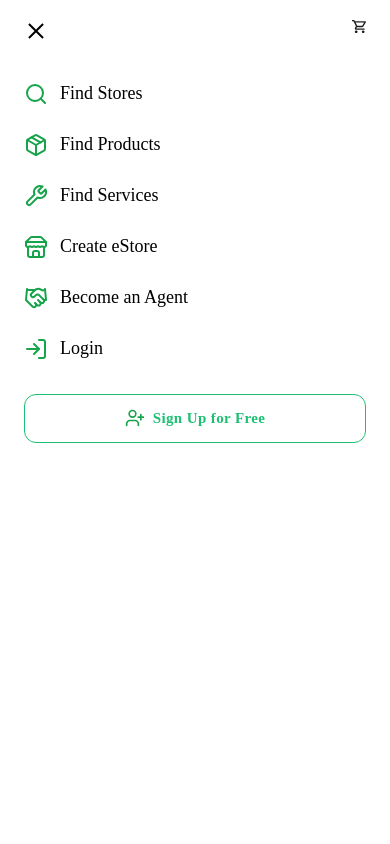
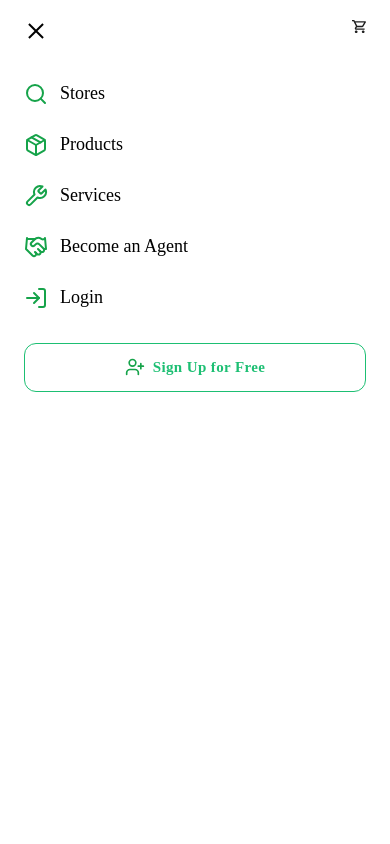
Before and after one commit to price-tag-tech/pricetag-frontend, a React (Create React App) app: page / in a window 390 px wide. Both pictures are taken after a click on the button 36 px from the left and 30 px from the top of the page. Shown: the top 844 px of the page. Built offline with nearby package versions, Linux system fonts and the light colour scheme.

Commit message:
Refactor Header component links for improved clarity; simplify link text by removing "Find" prefix.

```diff
--- a/src/components/layout/Header.tsx
+++ b/src/components/layout/Header.tsx
@@ -184,7 +184,7 @@ const Header: React.FC<HeaderProps> = ({ cartItemCount = 0 }) => {
                     onClick={toggleMenu}
                   >
                     <Search className="w-6 h-6 mr-3 text-green-600" />
-                    Find Stores
+                     Stores
                   </Link>
                   <Link
                     to="/products"
@@ -192,7 +192,7 @@ const Header: React.FC<HeaderProps> = ({ cartItemCount = 0 }) => {
                     onClick={toggleMenu}
                   >
                     <Package className="w-6 h-6 mr-3 text-green-600" />
-                    Find Products
+                     Products
                   </Link>
                   <Link
                     to="/services"
@@ -200,16 +200,16 @@ const Header: React.FC<HeaderProps> = ({ cartItemCount = 0 }) => {
                     onClick={toggleMenu}
                   >
                     <Wrench className="w-6 h-6 mr-3 text-green-600" />
-                    Find Services
+                     Services
                   </Link>
-                  <Link
+                  {/* <Link
                     to="/open-store"
                     className="flex items-center text-black text-left font-['Poppins'] text-lg font-[500] leading-normal hover:text-green-600 transition-all duration-300 ease-out transform hover:translate-x-2"
                     onClick={toggleMenu}
                   >
                     <Store className="w-6 h-6 mr-3 text-green-600" />
                     Create eStore
-                  </Link>
+                  </Link> */}
                   <Link
                     to="/become-agent"
                     className="flex items-center text-black text-left font-['Poppins'] text-lg font-[500] leading-normal hover:text-green-600 transition-all duration-300 ease-out transform hover:translate-x-2"
```
